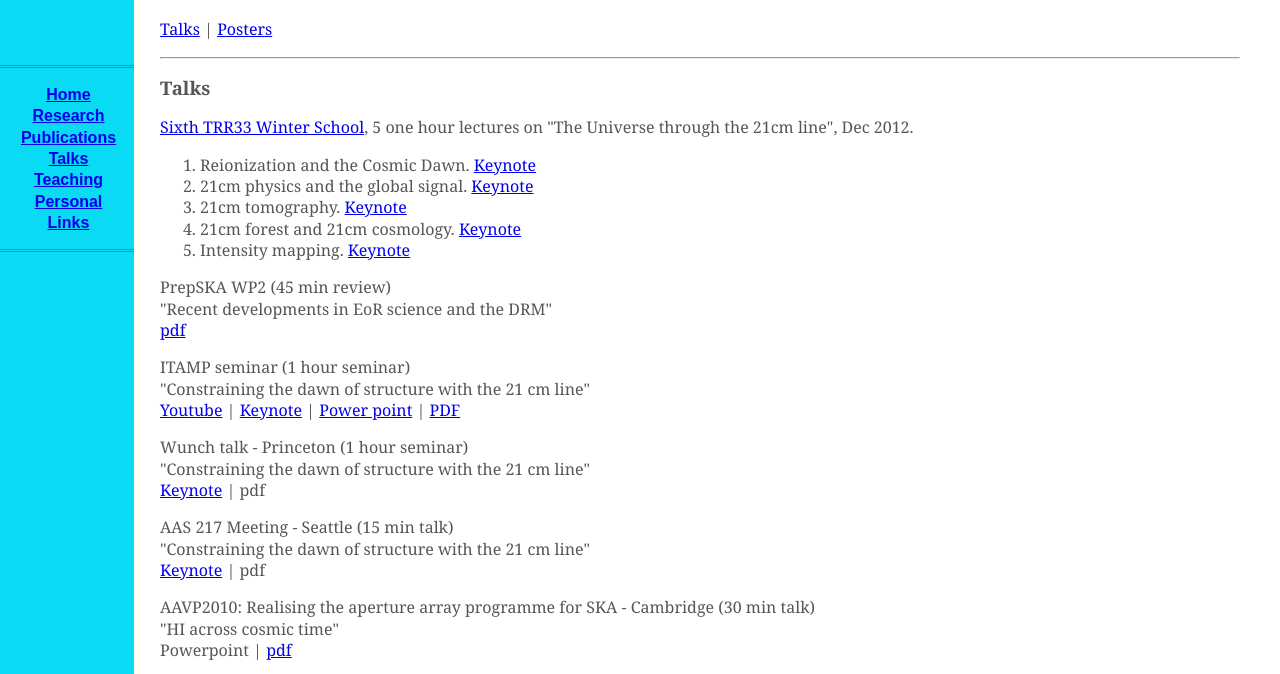
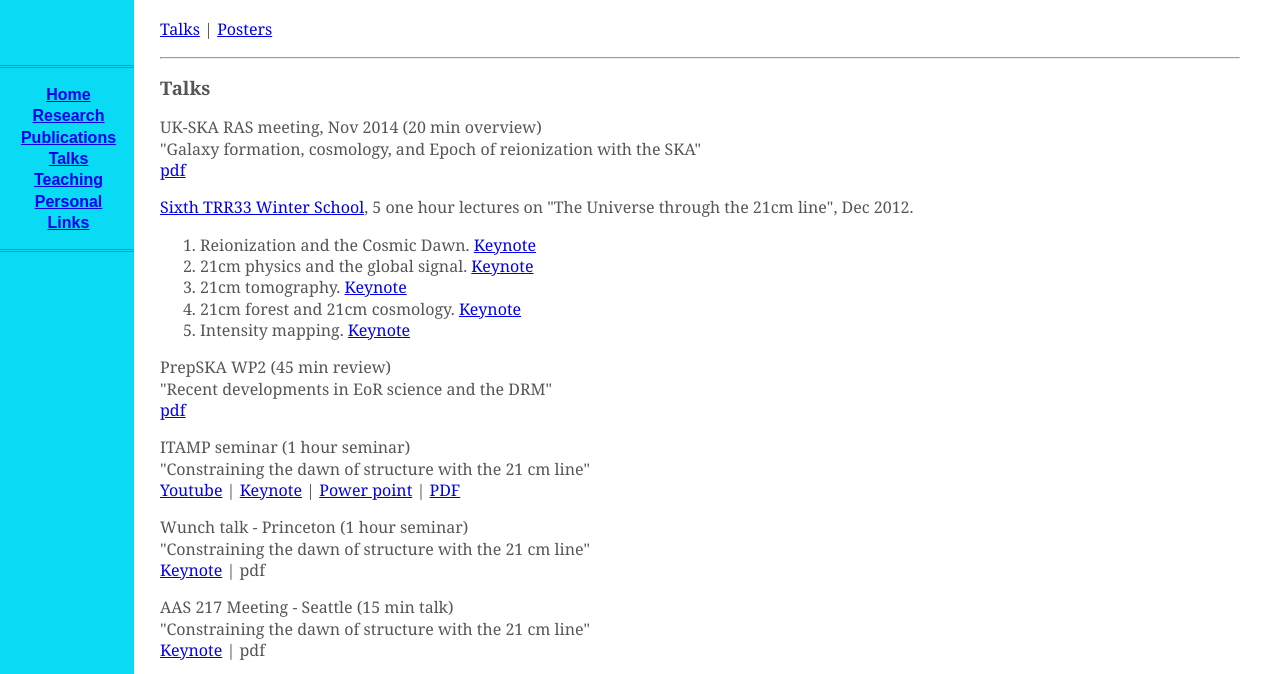
Before and after one commit to pritchardjr/pritchardjr.github.io, a plain HTML site: page talks.htm in a window 1280 px wide. Shown: the part 85-759 px from the top of the page. Drawn offline with Linux system fonts and the light colour scheme.

Commit message:
added SKA-RAS talk

```diff
--- a/talks.htm
+++ b/talks.htm
@@ -50,6 +50,8 @@
 		<p><a href="#talks">Talks</a> | <a href="#posters">Posters</a></p>
 		<hr></hr>
 <h3><a name="talks">Talks</a></h3>
+
+<p>UK-SKA RAS meeting, Nov 2014 (20 min overview)<br>"Galaxy formation, cosmology, and Epoch of reionization with the SKA"<br><a href="academics/talks/UK-SKA-RAS_pritchard.pdf">pdf</a></p>
 
   <p><a href="http://darkuniverse.uni-hd.de/view/Main/WinterSchool12">Sixth TRR33 Winter School</a>, 5 one hour lectures on "The Universe through the 21cm line", Dec 2012.
 <ol>
```
Also changed, not shown: 1 other file.
